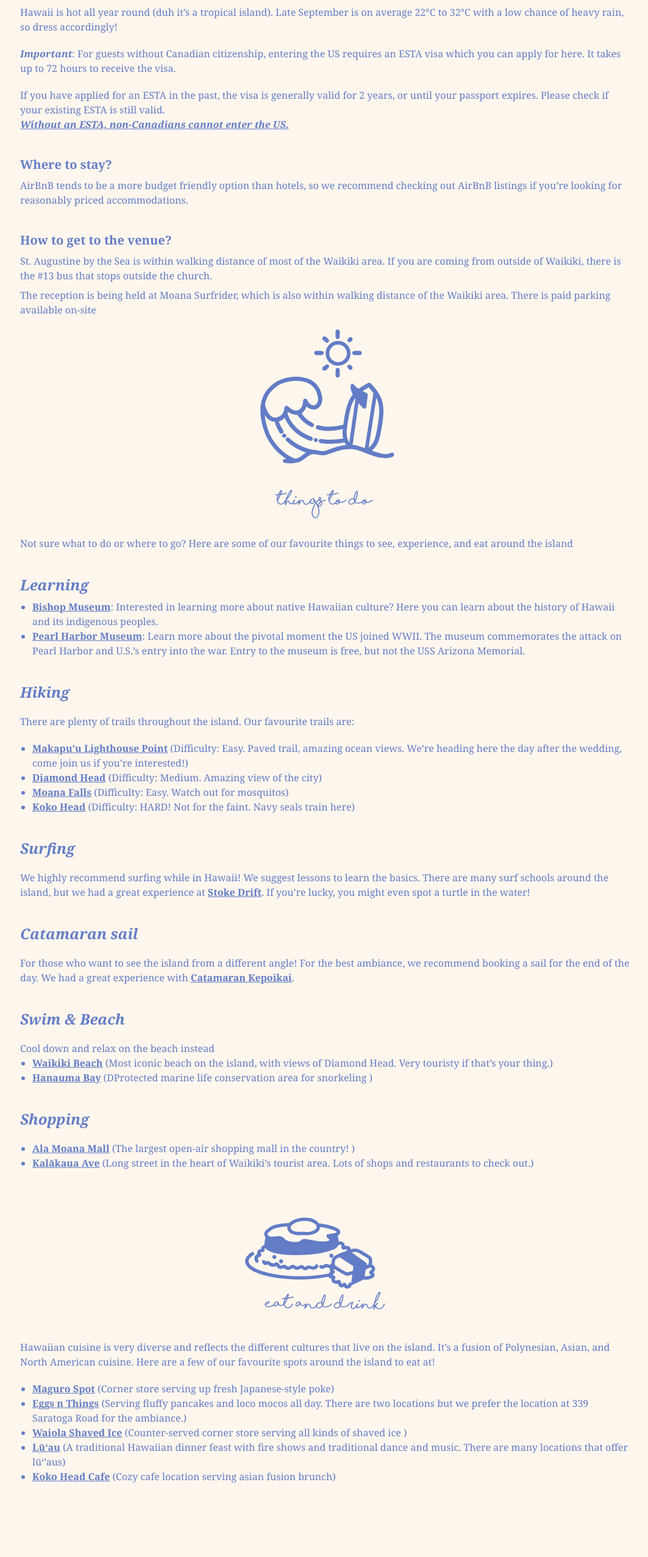
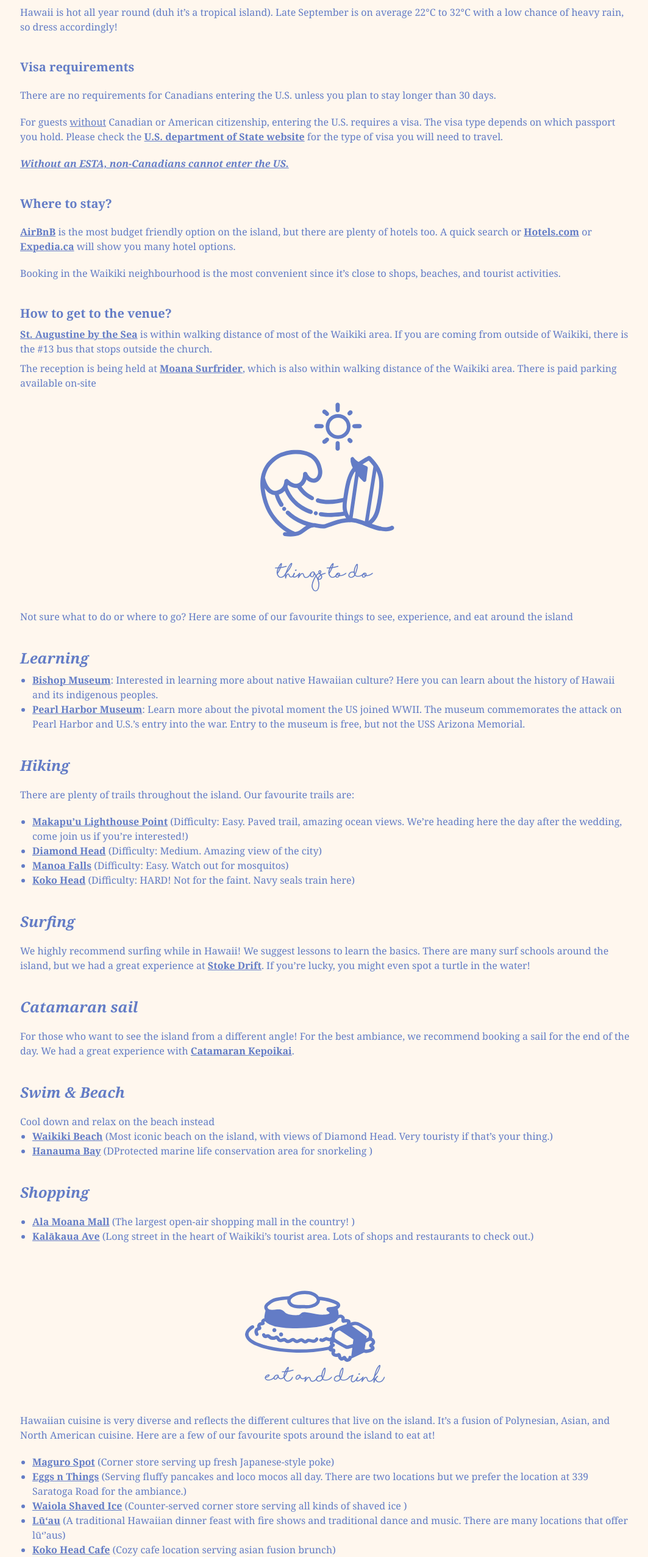
Before and after one commit to codingcapy/capyshroom, a React (Vite) app in the folder frontend/: page /stephandpaul in a window 1280 px wide. Shown: the part 3626-6179 px from the top of the page at 61% size, without its empty margins (107-1170 px from the left). Built offline with nearby package versions, Linux system fonts and the light colour scheme.

Commit message:
improvement: added anchors in website

```diff
--- a/frontend/src/pages/WebsitePage.tsx
+++ b/frontend/src/pages/WebsitePage.tsx
@@ -196,17 +196,27 @@ export default function WebsitePage() {
                         island). Late September is on average 22°C to 32°C with
                         a low chance of heavy rain, so dress accordingly!{" "}
                     </div>
+
+                    <div className="text-xl font-bold pt-10">
+                        Visa requirements
+                    </div>
                     <div className="py-5">
-                        <span className="font-bold italic">Important</span>: For
-                        guests without Canadian citizenship, entering the US
-                        requires an ESTA visa which you can apply for here. It
-                        takes up to 72 hours to receive the visa.{" "}
+                        There are no requirements for Canadians entering the
+                        U.S. unless you plan to stay longer than 30 days.
                     </div>
-                    <div>
-                        If you have applied for an ESTA in the past, the visa is
-                        generally valid for 2 years, or until your passport
-                        expires. Please check if your existing ESTA is still
-                        valid.
+                    <div className="pb-5">
+                        For guests <span className="underline">without</span>{" "}
+                        Canadian or American citizenship, entering the U.S.
+                        requires a visa. The visa type depends on which passport
+                        you hold. Please check the{" "}
+                        <a
+                            href="https://travel.state.gov/content/travel/en/us-visas/tourism-visit/visitor.html"
+                            className="font-bold underline"
+                            target="_blank"
+                        >
+                            U.S. department of State website
+                        </a>{" "}
+                        for the type of visa you will need to travel.{" "}
                     </div>
                     <div className="font-bold italic underline">
                         Without an ESTA, non-Canadians cannot enter the US.{" "}
@@ -214,24 +224,64 @@ export default function WebsitePage() {
                     <div className="text-xl font-bold pt-10">
                         Where to stay?
                     </div>
-                    <div className="pt-2">
-                        AirBnB tends to be a more budget friendly option than
-                        hotels, so we recommend checking out AirBnB listings if
-                        you’re looking for reasonably priced accommodations.{" "}
+                    <div className="pt-5">
+                        <a
+                            href="https://airbnb.com/"
+                            className="font-bold underline"
+                            target="_blank"
+                        >
+                            AirBnB
+                        </a>{" "}
+                        is the most budget friendly option on the island, but
+                        there are plenty of hotels too. A quick search or{" "}
+                        <a
+                            href="https://hotels.com/"
+                            className="font-bold underline"
+                            target="_blank"
+                        >
+                            Hotels.com
+                        </a>{" "}
+                        or{" "}
+                        <a
+                            href="https://expedia.com/"
+                            className="font-bold underline"
+                            target="_blank"
+                        >
+                            Expedia.ca
+                        </a>{" "}
+                        will show you many hotel options.
+                    </div>
+                    <div className="pt-5">
+                        Booking in the Waikiki neighbourhood is the most
+                        convenient since it’s close to shops, beaches, and
+                        tourist activities.{" "}
                     </div>
                     <div className="text-xl font-bold pt-10">
                         How to get to the venue?
                     </div>
                     <p className="py-2">
-                        St. Augustine by the Sea is within walking distance of
-                        most of the Waikiki area. If you are coming from outside
-                        of Waikiki, there is the #13 bus that stops outside the
-                        church.
+                        <a
+                            href="https://staugustinebythesea.com/"
+                            className="font-bold underline"
+                            target="_blank"
+                        >
+                            St. Augustine by the Sea
+                        </a>{" "}
+                        is within walking distance of most of the Waikiki area.
+                        If you are coming from outside of Waikiki, there is the
+                        #13 bus that stops outside the church.
                     </p>
                     <p>
-                        The reception is being held at Moana Surfrider, which is
-                        also within walking distance of the Waikiki area. There
-                        is paid parking available on-site
+                        The reception is being held at{" "}
+                        <a
+                            href="https://www.marriott.com/en-us/hotels/hnlwi-moana-surfrider-a-westin-resort-and-spa-waikiki-beach/overview/"
+                            className="font-bold underline"
+                            target="_blank"
+                        >
+                            Moana Surfrider
+                        </a>
+                        , which is also within walking distance of the Waikiki
+                        area. There is paid parking available on-site
                     </p>
                 </div>
                 <img src={activities} alt="" className="mx-auto" id="things" />
@@ -248,17 +298,25 @@ export default function WebsitePage() {
                 </div>
                 <ul className="pl-5">
                     <li className="list-disc">
-                        <span className="font-bold underline">
+                        <a
+                            href="https://www.bishopmuseum.org/"
+                            className="font-bold underline"
+                            target="_blank"
+                        >
                             Bishop Museum
-                        </span>
+                        </a>
                         : Interested in learning more about native Hawaiian
                         culture? Here you can learn about the history of Hawaii
                         and its indigenous peoples.
                     </li>
                     <li className="list-disc">
-                        <span className="font-bold underline">
+                        <a
+                            href="https://www.nps.gov/perl/index.htm"
+                            className="font-bold underline"
+                            target="_blank"
+                        >
                             Pearl Harbor Museum
-                        </span>
+                        </a>
                         : Learn more about the pivotal moment the US joined
                         WWII. The museum commemorates the attack on Pearl Harbor
                         and U.S.’s entry into the war. Entry to the museum is
@@ -272,36 +330,64 @@ export default function WebsitePage() {
                 </p>
                 <ul className="pl-5">
                     <li className="list-disc">
-                        <span className="font-bold underline">
+                        <a
+                            href="https://dlnr.hawaii.gov/dsp/hiking/oahu/makapuu-point-lighthouse-trail/"
+                            className="font-bold underline"
+                            target="_blank"
+                        >
                             Makapu’u Lighthouse Point
-                        </span>{" "}
+                        </a>{" "}
                         (Difficulty: Easy. Paved trail, amazing ocean views.
                         We’re heading here the day after the wedding, come join
                         us if you’re interested!)
                     </li>
                     <li className="list-disc">
-                        <span className="font-bold underline">
+                        <a
+                            href="https://dlnr.hawaii.gov/dsp/hiking/oahu/diamond-head-summit-trail/"
+                            className="font-bold underline"
+                            target="_blank"
+                        >
                             Diamond Head
-                        </span>{" "}
+                        </a>{" "}
                         (Difficulty: Medium. Amazing view of the city)
                     </li>
                     <li className="list-disc">
-                        <span className="font-bold underline">Moana Falls</span>{" "}
+                        <a
+                            href="https://www.alltrails.com/trail/hawaii/oahu/manoa-falls-trail"
+                            className="font-bold underline"
+                            target="_blank"
+                        >
+                            Manoa Falls
+                        </a>{" "}
                         (Difficulty: Easy. Watch out for mosquitos)
                     </li>
                     <li className="list-disc">
-                        <span className="font-bold underline">Koko Head</span>{" "}
+                        <a
+                            href="https://www.alltrails.com/trail/hawaii/oahu/koko-head-crater-trail"
+                            className="font-bold underline"
+                            target="_blank"
+                        >
+                            Koko Head
+                        </a>{" "}
                         (Difficulty: HARD! Not for the faint. Navy seals train
                         here)
                     </li>
                 </ul>
+
                 <div className="text-2xl font-bold pt-10 italic">Surfing</div>
                 <div className="pt-5">
                     We highly recommend surfing while in Hawaii! We suggest
                     lessons to learn the basics. There are many surf schools
                     around the island, but we had a great experience at{" "}
-                    <span className="font-bold underline">Stoke Drift</span>. If
-                    you’re lucky, you might even spot a turtle in the water!
+                    <a
+                        href="https://stokedrift.com/"
+                        className="font-bold underline"
+                        target="_blank"
+                    >
+                        Stoke Drift
+                    </a>
+                    . If you’re lucky, you might even spot a turtle in the
+                    water!
                 </div>
                 <div className="text-2xl font-bold pt-10 italic">
                     Catamaran sail
@@ -310,9 +396,13 @@ export default function WebsitePage() {
                     For those who want to see the island from a different angle!
                     For the best ambiance, we recommend booking a sail for the
                     end of the day. We had a great experience with{" "}
-                    <span className="font-bold underline">
+                    <a
+                        href="https://www.kepoikai.com/"
+                        className="font-bold underline"
+                        target="_blank"
+                    >
                         Catamaran Kepoikai
-                    </span>
+                    </a>
                     .
                 </div>
                 <div className="text-2xl font-bold pt-10 italic">
@@ -323,14 +413,24 @@ export default function WebsitePage() {
                 </div>
                 <ul className="pl-5">
                     <li className="list-disc">
-                        <span className="font-bold underline">
+                        <a
+                            href="https://www.gohawaii.com/islands/oahu/things-to-do/beaches/waikiki-beach"
+                            className="font-bold underline"
+                            target="_blank"
+                        >
                             Waikiki Beach
-                        </span>{" "}
+                        </a>{" "}
                         (Most iconic beach on the island, with views of Diamond
                         Head. Very touristy if that’s your thing.)
                     </li>
                     <li className="list-disc">
-                        <span className="font-bold underline">Hanauma Bay</span>{" "}
+                        <a
+                            href="https://hanaumabaystatepark.com/"
+                            className="font-bold underline"
+                            target="_blank"
+                        >
+                            Hanauma Bay
+                        </a>{" "}
                         (DProtected marine life conservation area for snorkeling
                         )
                     </li>
@@ -340,15 +440,23 @@ export default function WebsitePage() {
                 </div>
                 <ul className="pl-5 pt-5">
                     <li className="list-disc">
-                        <span className="font-bold underline">
+                        <a
+                            href="https://www.alamoanacenter.com/en/"
+                            className="font-bold underline"
+                            target="_blank"
+                        >
                             Ala Moana Mall
-                        </span>{" "}
+                        </a>{" "}
                         (The largest open-air shopping mall in the country! )
                     </li>
                     <li className="list-disc">
-                        <span className="font-bold underline">
+                        <a
+                            href="https://www.hawaiiactivities.com/travelguide/kalakaua-avenue/"
+                            className="font-bold underline"
+                            target="_blank"
+                        >
                             Kalākaua Ave
-                        </span>{" "}
+                        </a>{" "}
                         (Long street in the heart of Waikiki’s tourist area.
                         Lots of shops and restaurants to check out.)
                     </li>
@@ -377,34 +485,58 @@ export default function WebsitePage() {
                 </div>
                 <ul className="pl-5 pt-5">
                     <li className="list-disc">
-                        <span className="font-bold underline">Maguro Spot</span>{" "}
+                        <a
+                            href="https://magurospot.com/"
+                            className="font-bold underline"
+                            target="_blank"
+                        >
+                            Maguro Spot
+                        </a>{" "}
                         (Corner store serving up fresh Japanese-style poke)
                     </li>
                     <li className="list-disc">
-                        <span className="font-bold underline">
+                        <a
+                            href="https://eggsnthings.com/"
+                            className="font-bold underline"
+                            target="_blank"
+                        >
                             Eggs n Things
-                        </span>{" "}
+                        </a>{" "}
                         (Serving fluffy pancakes and loco mocos all day. There
                         are two locations but we prefer the location at 339
                         Saratoga Road for the ambiance.)
                     </li>
                     <li className="list-disc">
-                        <span className="font-bold underline">
+                        <a
+                            href="https://www.waiolashaveice.co/"
+                            className="font-bold underline"
+                            target="_blank"
+                        >
                             Waiola Shaved Ice
-                        </span>{" "}
+                        </a>{" "}
                         (Counter-served corner store serving all kinds of shaved
                         ice )
                     </li>
                     <li className="list-disc">
-                        <span className="font-bold underline">Lūʻau</span> (A
-                        traditional Hawaiian dinner feast with fire shows and
+                        <a
+                            href="https://www.gohawaii.com/hawaiian-culture/luau"
+                            className="font-bold underline"
+                            target="_blank"
+                        >
+                            Lūʻau
+                        </a>{" "}
+                        (A traditional Hawaiian dinner feast with fire shows and
                         traditional dance and music. There are many locations
                         that offer lūʻ’aus)
                     </li>
                     <li className="list-disc">
-                        <span className="font-bold underline">
+                        <a
+                            href="https://www.kokoheadcafe.com/"
+                            className="font-bold underline"
+                            target="_blank"
+                        >
                             Koko Head Cafe
-                        </span>{" "}
+                        </a>{" "}
                         (Cozy cafe location serving asian fusion brunch)
                     </li>
                 </ul>
```
Also changed, not shown: 5 other files (tests, documents, lock files or other folders).
